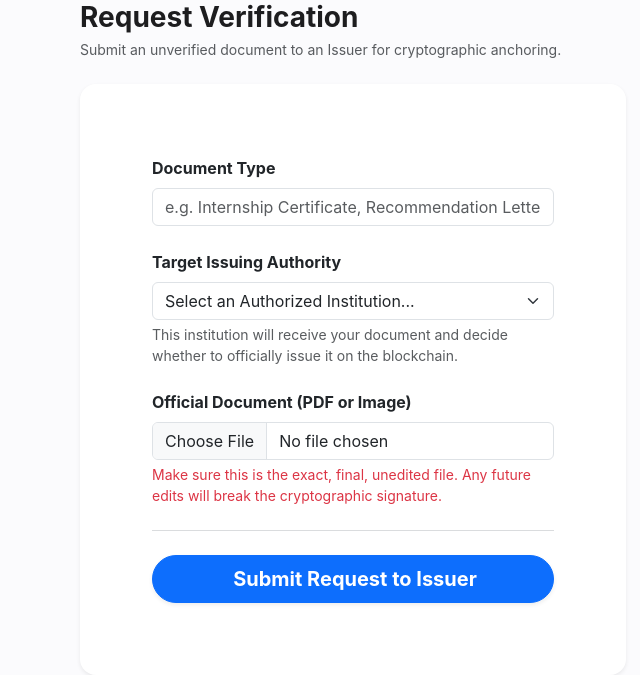
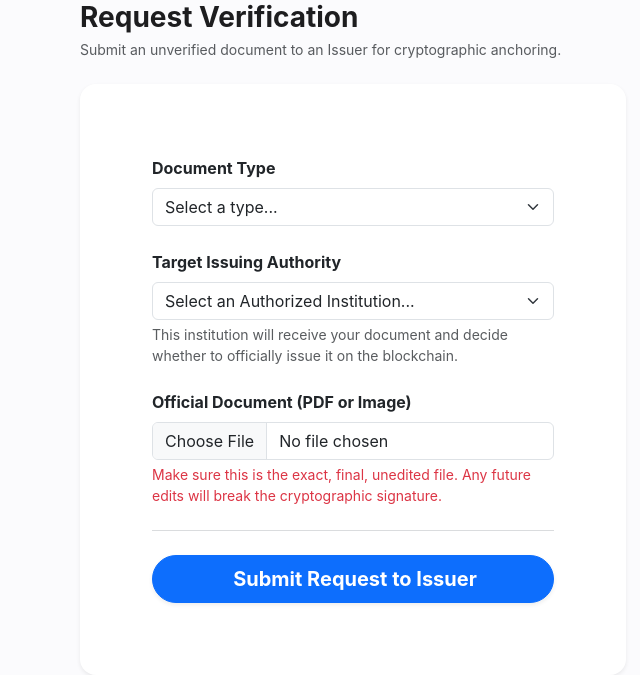
Before and after one commit to realraunakgupta/DocuChain, a Flask app: page /request_verification in a window 1280 px wide. Shown: the part 146-821 px from the top of the page, without its empty margins (287-927 px from the left). Run offline with Flask 3, Linux system fonts and the light colour scheme; the visitor is signed in with stand-in values (Sample User, id 1); some libraries are stand-ins or nearby versions.

Commit message:
Update document options with categories and dynamic other field

```diff
--- a/templates/request_verification.html
+++ b/templates/request_verification.html
@@ -18,18 +18,34 @@
                 <form action="/request_verification" method="POST" enctype="multipart/form-data">
                     <div class="mb-4">
                         <label for="document_type" class="form-label fw-bold">Document Type</label>
-                        <input type="text" list="docTypes" class="form-control" id="document_type" name="document_type"
-                            placeholder="e.g. Internship Certificate, Recommendation Letter" required>
-                        <datalist id="docTypes">
-                            <option value="Internship Certificate">
-                            <option value="Course Completion">
-                            <option value="Hackathon Certificate">
-                            <option value="Ideathon Certificate">
-                            <option value="Sports/Athletics Certificate">
-                            <option value="Letter of Recommendation">
-                            <option value="Participation Certificate">
-                            <option value="Other">
-                        </datalist>
+                        <select class="form-select" id="document_type_select" name="document_type" required
+                            onchange="toggleCustomDocType(this)">
+                            <option value="">Select a type...</option>
+                            <optgroup label="Academic & Educational">
+                                <option value="Academic Certificate">Academic Certificate</option>
+                                <option value="Course Completion">Course Completion</option>
+                            </optgroup>
+                            <optgroup label="Events & Competitions">
+                                <option value="Hackathon Certificate">Hackathon Certificate</option>
+                                <option value="Ideathon Certificate">Ideathon Certificate</option>
+                                <option value="Participation Certificate">Participation Certificate</option>
+                            </optgroup>
+                            <optgroup label="Medical">
+                                <option value="Medical Certificate">Medical Certificate</option>
+                            </optgroup>
+                            <optgroup label="Professional">
+                                <option value="Internship Certificate">Internship Certificate</option>
+                                <option value="Letter of Recommendation">Letter of Recommendation</option>
+                            </optgroup>
+                            <optgroup label="Sports & Athletics">
+                                <option value="Sports/Athletics Certificate">Sports/Athletics Certificate</option>
+                            </optgroup>
+                            <optgroup label="Other">
+                                <option value="Other">Other (Specify below)</option>
+                            </optgroup>
+                        </select>
+                        <input type="text" class="form-control mt-2 d-none" id="custom_document_type"
+                            placeholder="Please specify custom document type..." disabled required>
                     </div>
 
                     <div class="mb-4">
@@ -62,4 +78,21 @@
         </div>
     </div>
 </div>
+
+<script>
+    function toggleCustomDocType(select) {
+        const customInput = document.getElementById('custom_document_type');
+        if (select.value === 'Other') {
+            customInput.classList.remove('d-none');
+            customInput.disabled = false;
+            customInput.setAttribute('name', 'document_type');
+            select.removeAttribute('name');
+        } else {
+            customInput.classList.add('d-none');
+            customInput.disabled = true;
+            customInput.removeAttribute('name');
+            select.setAttribute('name', 'document_type');
+        }
+    }
+</script>
 {% endblock %}
```
Also changed, not shown: templates/issue.html (+43 -3 lines).
